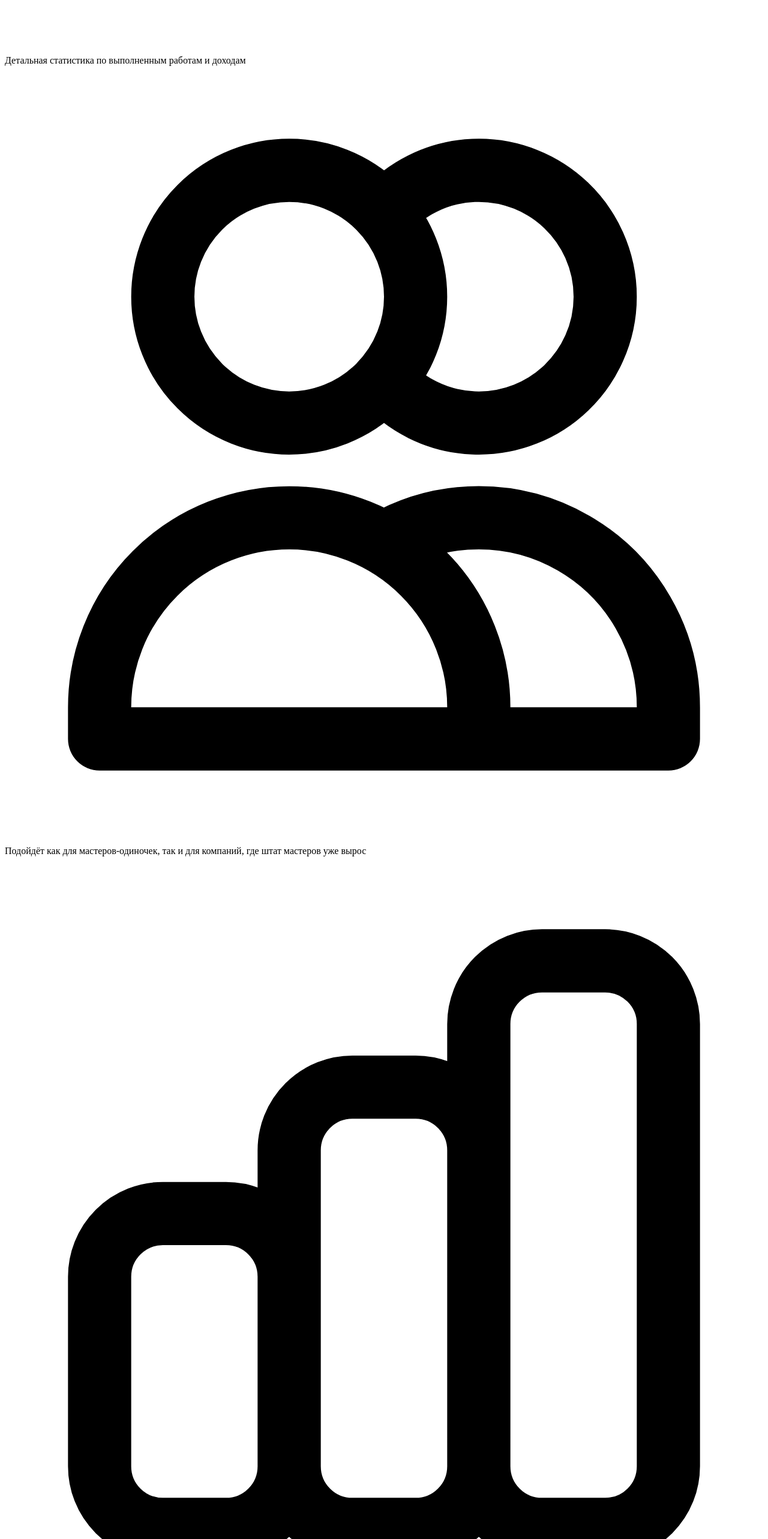
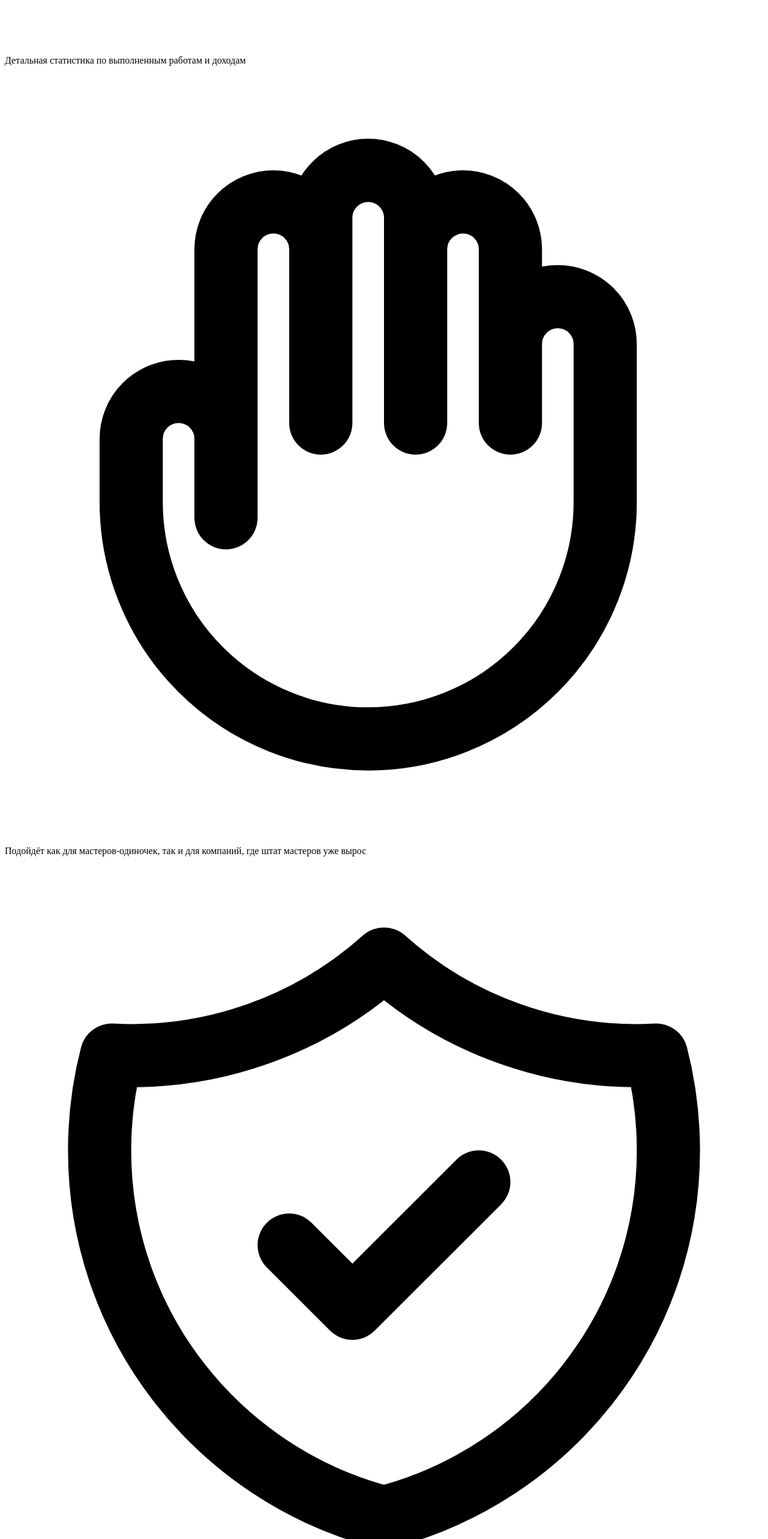
Before and after one commit to BluRICH-Master/-blurich-master, a Next.js app: page / in a window 1280 px wide. Shown: the part 3960-6526 px from the top of the page at 60% size. Built offline with nearby package versions, Linux system fonts and the light colour scheme.

Commit message:
Update icons and last block text

```diff
--- a/app/page.tsx
+++ b/app/page.tsx
@@ -47,34 +47,38 @@ export default function Home() {
             <p className="text-blue-100 text-lg">Детальная статистика по выполненным работам и доходам</p>
           </div>
 
-          {/* Блок 4 */}
+          {/* Блок 4 — рукопожатие */}
           <div className="flex items-start gap-4 bg-white/10 backdrop-blur-sm rounded-xl p-6">
             <div className="w-16 h-16 bg-orange-500 rounded-lg flex items-center justify-center flex-shrink-0">
               <svg className="w-8 h-8 text-white" fill="none" stroke="currentColor" viewBox="0 0 24 24">
-                <path strokeLinecap="round" strokeLinejoin="round" strokeWidth={2} d="M12 4.354a4 4 0 110 5.292M15 21H3v-1a6 6 0 0112 0v1zm0 0h6v-1a6 6 0 00-9-5.197M13 7a4 4 0 11-8 0 4 4 0 018 0z" />
+                <path strokeLinecap="round" strokeLinejoin="round" strokeWidth={2} d="M7 11.5V14m0-2.5v-6a1.5 1.5 0 113 0m-3 6a1.5 1.5 0 00-3 0v2a7.5 7.5 0 0015 0v-5a1.5 1.5 0 00-3 0m-6-3V11m0-5.5v-1a1.5 1.5 0 013 0v1m0 0V11m0-5.5a1.5 1.5 0 013 0v3m0 0V11" />
               </svg>
             </div>
             <p className="text-blue-100 text-lg">Подойдёт как для мастеров-одиночек, так и для компаний, где штат мастеров уже вырос</p>
           </div>
 
-          {/* Блок 5 */}
+          {/* Блок 5 — щит (надёжность) */}
           <div className="flex items-start gap-4 bg-white/10 backdrop-blur-sm rounded-xl p-6">
             <div className="w-16 h-16 bg-red-500 rounded-lg flex items-center justify-center flex-shrink-0">
               <svg className="w-8 h-8 text-white" fill="none" stroke="currentColor" viewBox="0 0 24 24">
-                <path strokeLinecap="round" strokeLinejoin="round" strokeWidth={2} d="M9 19v-6a2 2 0 00-2-2H5a2 2 0 00-2 2v6a2 2 0 002 2h2a2 2 0 002-2zm0 0V9a2 2 0 012-2h2a2 2 0 012 2v10m-6 0a2 2 0 002 2h2a2 2 0 002-2m0 0V5a2 2 0 012-2h2a2 2 0 012 2v14a2 2 0 01-2 2h-2a2 2 0 01-2-2z" />
+                <path strokeLinecap="round" strokeLinejoin="round" strokeWidth={2} d="M9 12l2 2 4-4m5.618-4.016A11.955 11.955 0 0112 2.944a11.955 11.955 0 01-8.618 3.04A12.02 12.02 0 003 9c0 5.591 3.824 10.29 9 11.622 5.176-1.332 9-6.03 9-11.622 0-1.042-.133-2.052-.382-3.016z" />
               </svg>
             </div>
             <p className="text-blue-100 text-lg">Работает стабильно и без сбоев каждый день</p>
           </div>
 
-          {/* Блок 6 */}
+          {/* Блок 6 — три строки */}
           <div className="flex items-start gap-4 bg-white/10 backdrop-blur-sm rounded-xl p-6">
             <div className="w-16 h-16 bg-yellow-500 rounded-lg flex items-center justify-center flex-shrink-0">
               <svg className="w-8 h-8 text-white" fill="none" stroke="currentColor" viewBox="0 0 24 24">
-                <path strokeLinecap="round" strokeLinejoin="round" strokeWidth={2} d="M12 8c-1.657 0-3 .895-3 2s1.343 2 3 2 3 .895 3 2-1.343 2-3 2m0-8c1.11 0 2.08.402 2.599 1M12 8V7m0 1v8m0 0v1m0-1c-1.11 0-2.08-.402-2.599-1M21 12a9 9 0 11-18 0 9 9 0 0118 0z" />
+                <path strokeLinecap="round" strokeLinejoin="round" strokeWidth={2} d="M13 10V3L4 14h7v7l9-11h-7z" />
               </svg>
             </div>
-            <p className="text-blue-100 text-lg">Регистрируйся и зарабатывай!</p>
+            <div className="text-blue-100 text-lg">
+              <div>Регистрируйся!</div>
+              <div>Тестируй!</div>
+              <div>Применяй!</div>
+            </div>
           </div>
         </div>
 
```
